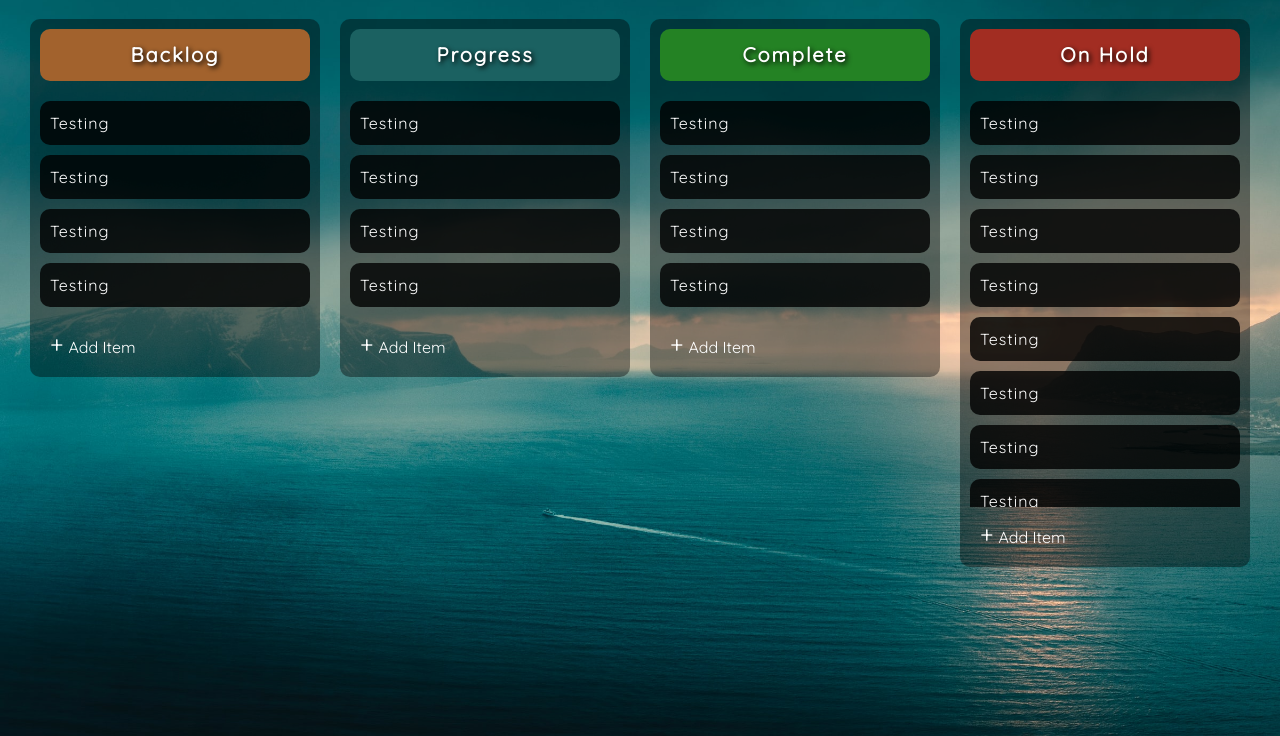
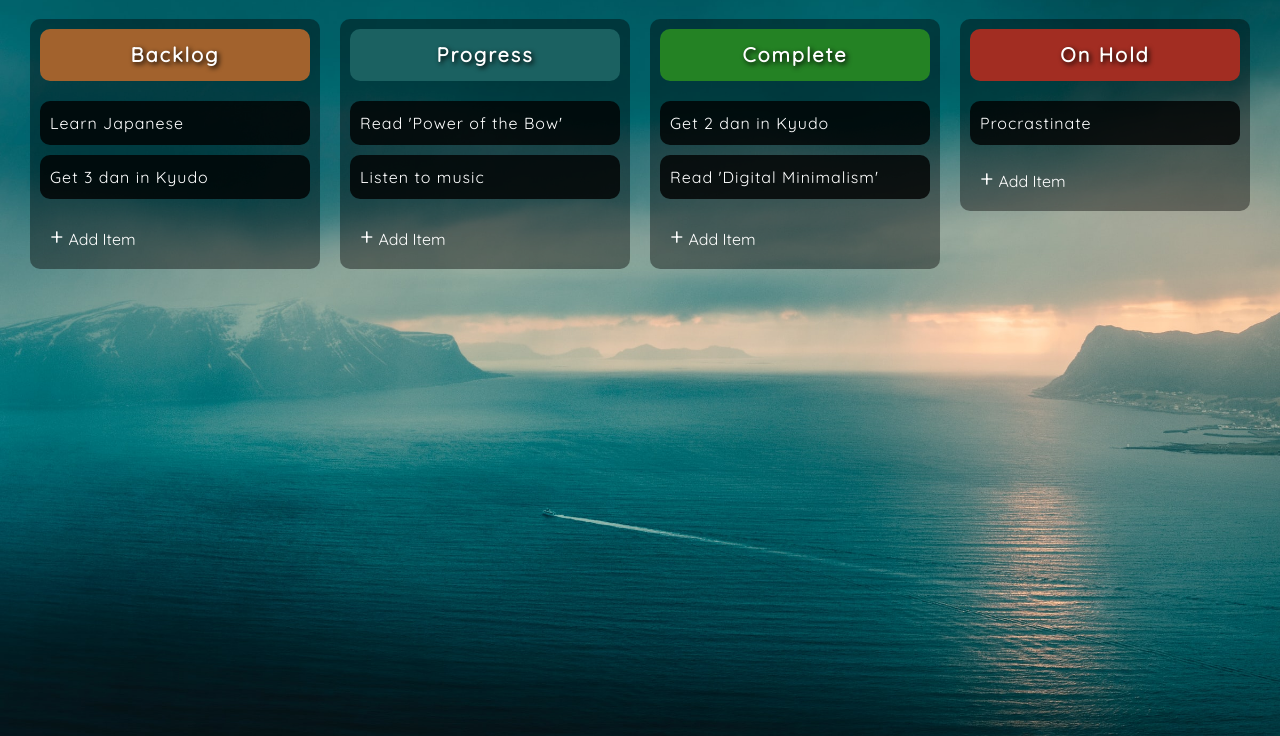
Before and after one commit to m-zaremba/Kanban_Board, a plain HTML site: page index.html in a window 1280 px wide. Shown: the part 64-800 px from the top of the page. Drawn offline with Linux system fonts and the light colour scheme.

Commit message:
Update DOM with localStorage data

```diff
--- a/index.html
+++ b/index.html
@@ -17,12 +17,7 @@
             <h1>Backlog</h1>
           </span>
           <div id="backlog-content" class="custom-scroll">
-            <ul class="drag-item-list" id="backlog-list">
-              <li class="drag-item">Testing</li>
-              <li class="drag-item">Testing</li>
-              <li class="drag-item">Testing</li>
-              <li class="drag-item">Testing</li>
-            </ul>
+            <ul class="drag-item-list" id="backlog-list"></ul>
           </div>
           <div class="add-btn-group">
             <div class="add-btn">
@@ -43,12 +38,7 @@
             <h1>Progress</h1>
           </span>
           <div id="progress-content" class="custom-scroll">
-            <ul class="drag-item-list" id="progress-list">
-              <li class="drag-item">Testing</li>
-              <li class="drag-item">Testing</li>
-              <li class="drag-item">Testing</li>
-              <li class="drag-item">Testing</li>
-            </ul>
+            <ul class="drag-item-list" id="progress-list"></ul>
           </div>
           <div class="add-btn-group">
             <div class="add-btn">
@@ -69,12 +59,7 @@
             <h1>Complete</h1>
           </span>
           <div id="complete-content" class="custom-scroll">
-            <ul class="drag-item-list" id="complete-list">
-              <li class="drag-item">Testing</li>
-              <li class="drag-item">Testing</li>
-              <li class="drag-item">Testing</li>
-              <li class="drag-item">Testing</li>
-            </ul>
+            <ul class="drag-item-list" id="complete-list"></ul>
           </div>
           <div class="add-btn-group">
             <div class="add-btn">
@@ -95,24 +80,7 @@
             <h1>On Hold</h1>
           </span>
           <div id="on-hold-content" class="custom-scroll">
-            <ul class="drag-item-list" id="on-hold-list">
-              <li class="drag-item">Testing</li>
-              <li class="drag-item">Testing</li>
-              <li class="drag-item">Testing</li>
-              <li class="drag-item">Testing</li>
-              <li class="drag-item">Testing</li>
-              <li class="drag-item">Testing</li>
-              <li class="drag-item">Testing</li>
-              <li class="drag-item">Testing</li>
-              <li class="drag-item">Testing</li>
-              <li class="drag-item">Testing</li>
-              <li class="drag-item">Testing</li>
-              <li class="drag-item">Testing</li>
-              <li class="drag-item">Testing</li>
-              <li class="drag-item">Testing</li>
-              <li class="drag-item">Testing</li>
-              <li class="drag-item">Testing</li>
-            </ul>
+            <ul class="drag-item-list" id="on-hold-list"></ul>
           </div>
           <div class="add-btn-group">
             <div class="add-btn">
--- a/script.js
+++ b/script.js
@@ -9,6 +9,8 @@ document.addEventListener("DOMContentLoaded", () => {
   const completeList = document.getElementById("complete-list");
   const onHoldList = document.getElementById("on-hold-list");
 
+
+  let updatedOnLoad = false;
   // Initialize default arrays
   let listsArray = [];
   let backlogListArray = [];
@@ -41,6 +43,46 @@ document.addEventListener("DOMContentLoaded", () => {
       localStorage.setItem(`${arrayName}Items`, JSON.stringify(listsArray[index]));
     });
   };
-  // getSavedColumns();
-  // updateSavedColumns();
+
+  const createItemEl = (columnEl, column, item, index) => {
+    // Create list item
+    const listEl = document.createElement('li');
+    listEl.classList.add('drag-item');
+    listEl.textContent = item;
+    columnEl.appendChild(listEl);
+  }
+
+  const updateDOM = () => {
+    // Check contents of localStorage on initial page load
+    if (!updatedOnLoad) {
+      getSavedColumns();
+    }
+
+    // Create Backlog column
+    backlogList.textContent = "";
+    backlogListArray.forEach((backlogItem, index) => {
+      createItemEl(backlogList, 0, backlogItem, index);
+    });
+
+    // Create Progress Column
+    progressList.textContent = "";
+    progressListArray.forEach((progressItem, index) => {
+      createItemEl(progressList, 0, progressItem, index);
+    });
+
+    // Create Complete Column
+    completeList.textContent = "";
+    completeListArray.forEach((completeItem, index) => {
+      createItemEl(completeList, 0, completeItem, index);
+    });
+
+    // Create On Hold Column
+    onHoldList.textContent = "";
+    onHoldListArray.forEach((onHoldItem, index) => {
+      createItemEl(onHoldList, 0, onHoldItem, index);
+    });
+
+    // Run getSavedColumns only once, Update Local Storage
+  }
+  updateDOM();
 });
```
